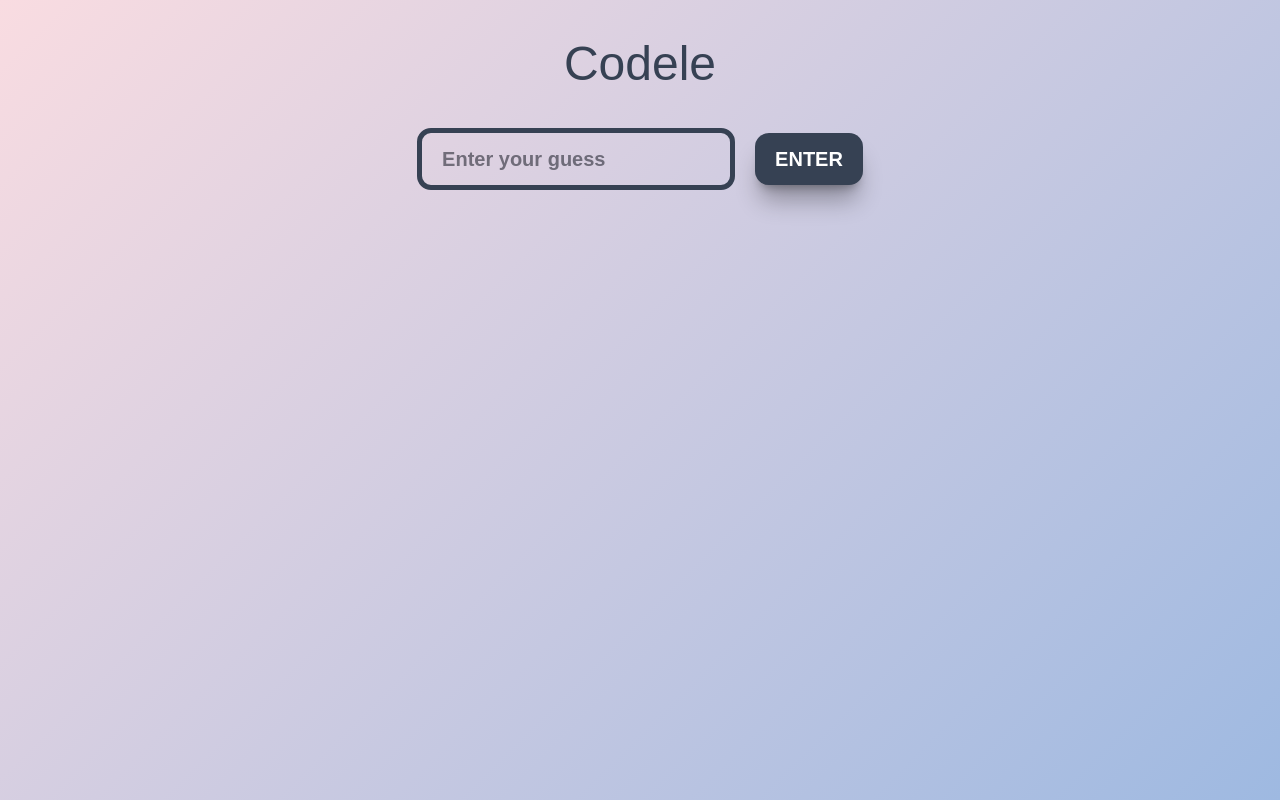
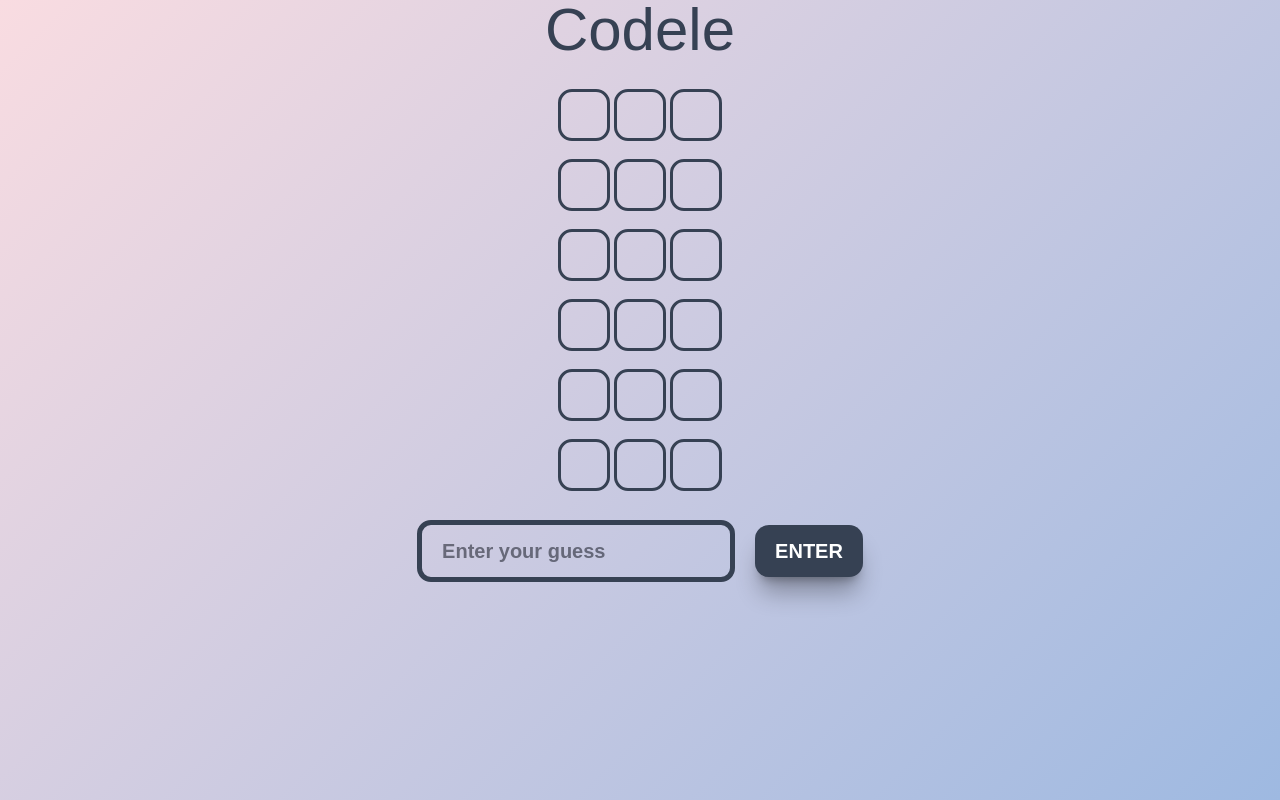
Before and after one commit to julioCoronetti/Codele, a React (Vite) app: page / in a window 1280 px wide. Built offline with nearby package versions, Linux system fonts and the light colour scheme; a web font is replaced by a local one.

Commit message:
feat: enhance game interface with dynamic guess rows and improved styling

```diff
--- a/src/App.tsx
+++ b/src/App.tsx
@@ -37,8 +37,18 @@ const App = () => {
 	}
 
 	return (
-		<div className="h-screen flex flex-col items-center">
-			<h1 className="text-5xl my-10 text-gray-700">Codele</h1>
+		<div className="h-screen flex flex-col items-center space-y-5 ">
+			<h1 className="text-6xl text-gray-700">Codele</h1>
+
+			<div className="flex flex-col">
+				{Array.from({ length: maxAttempts }).map((_, index) => (
+					<Row
+						key={index}
+						guess={guesses[index] || ""}
+						targetWord={targetWord}
+					/>
+				))}
+			</div>
 
 			{!isGameOver && (
 				<form
@@ -65,11 +75,6 @@ const App = () => {
 					</button>
 				</form>
 			)}
-			<div className="mt-5">
-				{guesses.map((guess) => (
-					<Row key={guess} guess={guess} targetWord={targetWord} />
-				))}
-			</div>
 			{isGameOver && guesses[guesses.length - 1] === targetWord && (
 				<Dialog open={isGameOver} onOpenChange={setIsGameOver}>
 					<DialogContent className="h-50 w-90 flex flex-col items-center justify-center text-gray-700 bg-white/90">
--- a/src/components/Row.tsx
+++ b/src/components/Row.tsx
@@ -14,21 +14,26 @@ export const Row = ({ guess, targetWord }: RowProps) => {
 		return "absent";
 	}
 
+	const letters = guess.padEnd(targetWord.length).split("");
+
 	return (
 		<div className="flex justify-center m-[5px]">
-			{guess.split("").map((letter, index) => (
-				<span
-					key={letter}
-					className={`w-13 h-13 inline-flex justify-center items-center mx-0.5 my-1 text-white font-bold text-3xl rounded
-                        ${getLetterStatus(letter, index) === "correct" ? "bg-green-500" : ""}
-
-                        ${getLetterStatus(letter, index) === "present" ? "bg-yellow-500" : ""}
-
-                        ${getLetterStatus(letter, index) === "absent" ? "bg-red-500" : ""}`}
-				>
-					{letter}
-				</span>
-			))}
+			{letters.map((letter, index) => {
+				const isFilled = letter.trim().length > 0;
+				return (
+					<span
+						key={index}
+						className={`w-13 h-13 inline-flex justify-center items-center mx-0.5 my-1 font-bold text-3xl rounded
+                            ${isFilled ? "text-white" : "text-transparent border-3 border-gray-700 bg-transparent rounded-xl"}
+                            ${isFilled && getLetterStatus(letter, index) === "correct" ? "bg-green-500" : ""}
+                            ${isFilled && getLetterStatus(letter, index) === "present" ? "bg-yellow-500" : ""}
+                            ${isFilled && getLetterStatus(letter, index) === "absent" ? "bg-red-500" : ""}
+                        `}
+					>
+						{isFilled ? letter : "A"}
+					</span>
+				);
+			})}
 		</div>
 	);
 };
```
